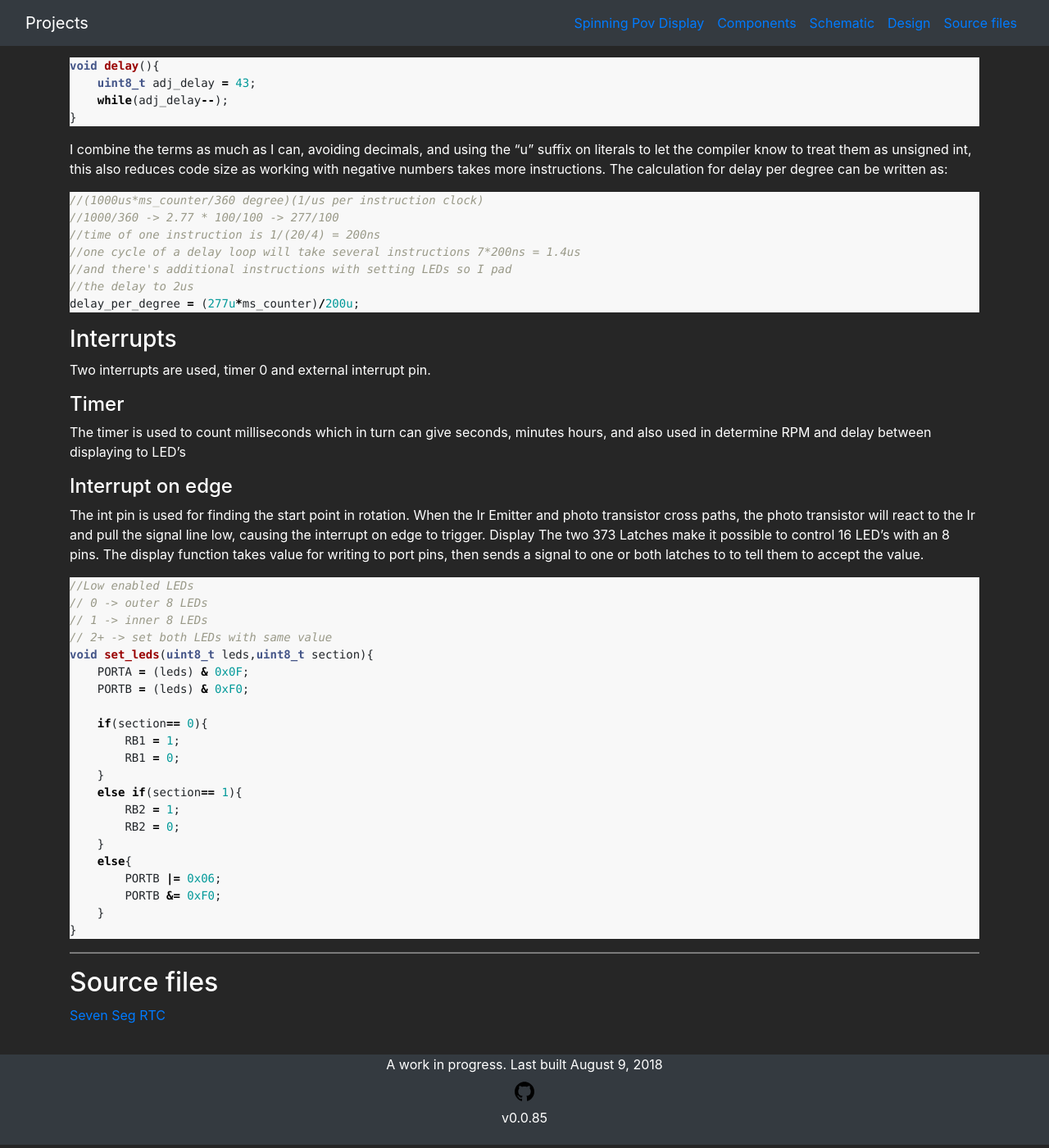
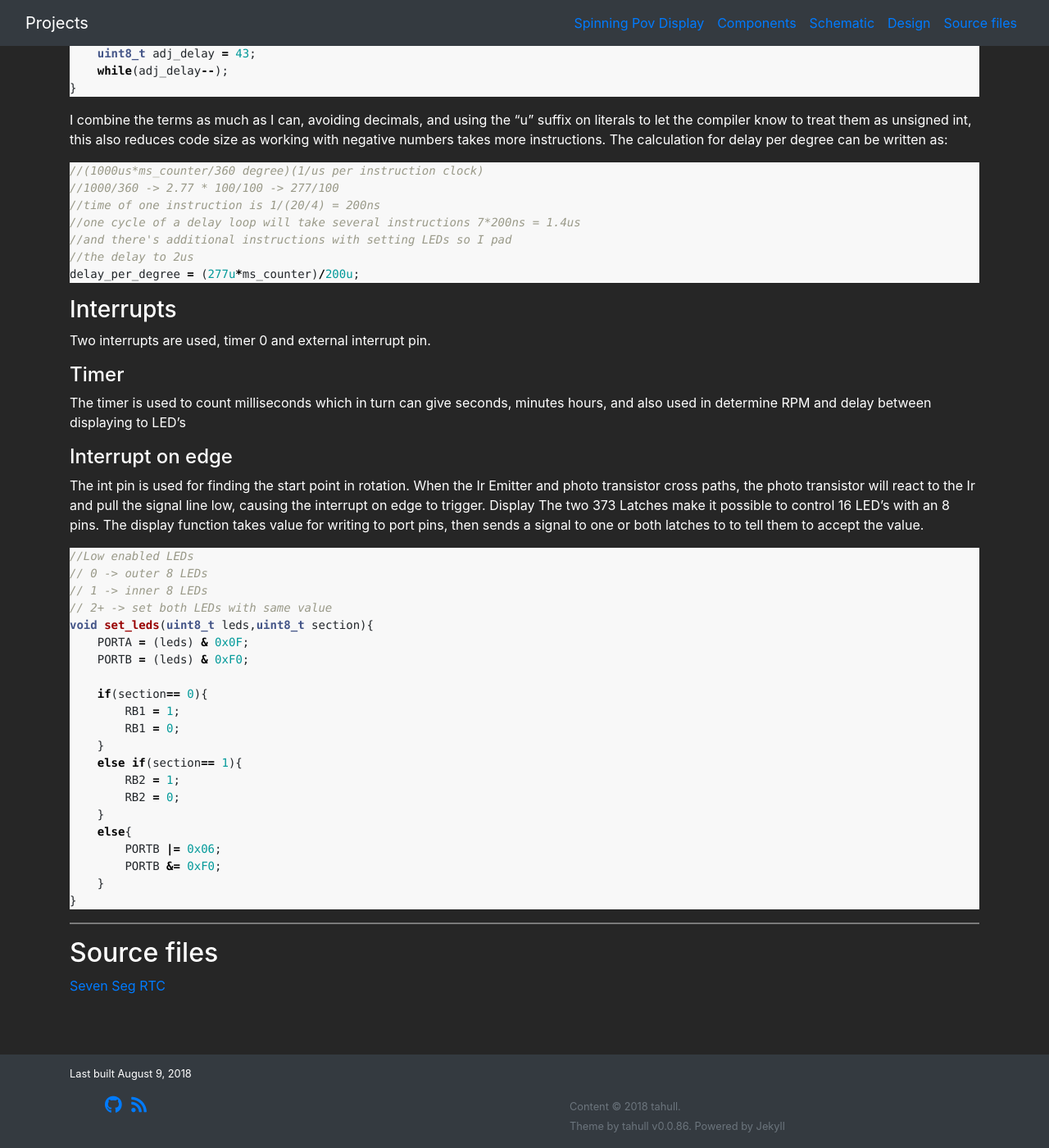
Before and after one commit to tahull/tahull.github.io, a Jekyll site: the page built from _posts/projects/pic/2017-04-12-spinning-pov-display.md, in a window 1280 px wide and 1400 px high, scrolled down 6281 px. Shown: the whole window at 82% size. Built offline with Jekyll 4.4.1, drawn with Linux system fonts in a browser that asks for light colours; nearby versions of some CDN libraries; formulas are drawn with MathJax 3; comment, search, counter and statistics services are not loaded; some of the changed text lies outside the part shown.

Commit message:
test font awesome and change footer

```diff
--- a/_config.yml
+++ b/_config.yml
@@ -9,7 +9,7 @@ repository: tahull/tahull.github.io
 #excerpt_separator: "<!--more-->"
 
 # Custom
-current_version:      0.0.85
+current_version:      0.0.86
 
 # Build settings
 markdown: kramdown
--- a/_includes/footer.html
+++ b/_includes/footer.html
@@ -1,10 +1,36 @@
 
-<footer class="bg-dark">
+<footer class="footer bg-dark">
+  <div class="container">
+    <p><small>Last built {{ site.time | date: "%B %-d, %Y"}}</small></p>
+    <div class="row">
+      <div class="col-sm-6">
+        <ul style="list-style-type:none">
+          <li>
+            <a href="{{ site.github.owner_url }}"><i class="fab fa-fw fa-github fa-lg"></i></a>
+            <a href="{{ '/feed.xml' | relative_url }}"><i class="fas fa-fw fa-rss fa-lg"></i></a>
+          </li>
+        </ul>
+      </div>
+      <div class="col-sm-6">
+        <!-- <span class="text-muted"></span>-->
+        <ul style="list-style-type:none">
+          <li class="text-muted">
+            <small>Content &copy; {{ site.time | date: '%Y' }} {{ site.name | default: site.title }}.</small>
+          </li>
+          <li class="text-muted">
+            <small> Theme by tahull v{{ site.current_version }}. Powered by Jekyll</small>
+          </li>
+        </ul>
+      </div>
+    </div>
+  </div>
+  {% comment %}
   <p class="text-center text-white">
     A work in progress. Last built {{ site.time | date: "%B %-d, %Y"}}
     <br>
-    <a class="nav-link" href="{{ site.github.owner_url }}">
-      <img src="{{ "/images/icons/github.svg" | relative_url }}" width="24px" height="24px"></a>
+    <a href="{{ site.github.owner_url }}"><i class="fab fa-github"></i></a>
     v{{ site.current_version }}
+    Content &copy; {{ site.time | date: '%Y' }} {{ site.name | default: site.title }}.
   </p>
+  {% endcomment %}
 </footer>
--- a/_includes/head.html
+++ b/_includes/head.html
@@ -16,8 +16,12 @@
   <!-- Bootstrap core CSS -->
   <link href="{{ "/dist/bootstrap/css/bootstrap.min.css" | relative_url }}" rel="stylesheet">
 
+  <!-- font awesome -->
+  <link rel="stylesheet" href="https://use.fontawesome.com/releases/v5.2.0/css/all.css" integrity="sha384-hWVjflwFxL6sNzntih27bfxkr27PmbbK/iSvJ+a4+0owXq79v+lsFkW54bOGbiDQ" crossorigin="anonymous">
+
   <!-- Custom styles for this template -->
   <link href="{{ "/css/custom.css" | relative_url }}" rel="stylesheet">
+  <!-- code highlight -->
   <link href="{{ "/css/syntax.css" | relative_url }}" rel="stylesheet">
 
   {% if jekyll.environment == 'production' and site.google_analytics %}
--- a/_includes/navbar.html
+++ b/_includes/navbar.html
@@ -17,9 +17,7 @@
         <!-- github -->
         <li class="nav-item">
           <a class="nav-link" href="{{ site.github.owner_url }}">
-            <img src="{{ "/images/icons/github.svg" | relative_url }}" width="24px" height="24px">
-            {% comment %} github/{{ site.github.owner_name }} {% endcomment %}
-          </a>
+            <i class="fab fa-fw fa-github fa-lg"></i>Github</a>
         </li>
       </ul>
     </div>
--- a/_posts/projects/pic/2017-04-12-spinning-pov-display.md
+++ b/_posts/projects/pic/2017-04-12-spinning-pov-display.md
@@ -14,8 +14,6 @@ use-math: true
   <img src="{{ page.featured-img }}" class="img-fluid mr-3" align="left"/>{% endif %}
 These things are fun to put together and interesting how a single line of LEDs moving fast enough, can trick our eyes into seeing more. This is the effect of Persistence Of Vision.
 
-----
-
 - Displaying RPM
 
 <iframe width="560" height="315" src="https://www.youtube.com/embed/liKahwAPjnU" frameborder="0" allow="autoplay; encrypted-media" allowfullscreen></iframe>
@@ -23,7 +21,6 @@ These things are fun to put together and interesting how a single line of LEDs m
 - Displaying rpm,flower/star, time format
 
 <iframe width="560" height="315" src="https://www.youtube.com/embed/vBU4JvQ9cXI" frameborder="0" allow="autoplay; encrypted-media" allowfullscreen></iframe>
-
 
 ---
 ## Components
@@ -79,17 +76,13 @@ These things are fun to put together and interesting how a single line of LEDs m
 - Output enable (OE) (active low) is tied to ground, this will keep the output side of the latches active and will never go into a high impedance state. The LED's wont change until they're told to change.
 - Latch enable (LE) is active high, and the latch enables for the two 74LS373's are controlled by two more IO pins on the micro controller. The micro controller can activate one latch and set one set of eight LED's, then switch to activate the next latch and set the next set of eight LED's with a different pattern, in effect, controlling 16 independent LED's with eight digital IO ports.
 
-
 #### Ir Emitter and photo transistor
 <img src="/images/projects/pic/spinning-pov/pov-side.png" class="img-fluid" style="float:right;"/>
 Ir emitter pictured, attached to frame. Ir emitter is powered by the fan dc power source, with a current limiting resistor that will be suitable depending on the voltage of the fans supply. Emitter and receiver need to have a meeting point, a point where the Ir emitter will be detected by the photo transistor.
 
-
 #### Balancing
 <img src="/images/projects/pic/spinning-pov/pov-front.png" class="img-fluid mr-3" style="float:left;"/>
 Some balancing was needed. A piece of proto board with some washers taped to it worked. There was still some wobble to it, but much less than without a counter balance.
-
----
 
 ### Software
 The software consists of a few components, interrupts for handling the start position and timer, in-line delay for creating the delay between degrees of rotation, and functions for displaying text/numbers on the spinning display.
--- a/css/custom.css
+++ b/css/custom.css
@@ -2,28 +2,26 @@ html {
   position: relative;
   min-height: 100%;
 }
-
 body {
   background-color:#262626;
   color: white;
   margin-top: 56px;
   padding-bottom: 20px;
-  margin-bottom: 110px;
+  margin-bottom: 150px;
   /*border: 1px solid red;*/
 }
-
 footer {
   position: absolute;
   bottom: 0;
   width: 100%;
-  height: 110px;
+  padding-top: 10px;
+  min-height: 60px;
+  /*height: 100px;*/
 }
-
 hr {
 	background-color: grey;
 	height: 1px;
 }
-
 .jumbotron-hero{
   color:#fff;
   text-align: center;
@@ -34,7 +32,6 @@ hr {
   text-shadow: black 0.3em 0.3em 0.3em;
   height: 400px;
 }
-
 /*project cards*/
 .card-img-wrap {
   overflow: hidden;
@@ -47,13 +44,11 @@ hr {
 .card-img-wrap:hover img {
   transform: scale(1.2);
 }
-
 /* room for paragraph/posts with inline images */
 p, ul{
   overflow:auto;
   /*border: 1px solid red;*/
 }
-
 /* room for navbar/toc */
 h1[id],
 h2[id],
```
Also changed, not shown: other parts of _posts/projects/pic/2017-04-12-spinning-pov-display.md (+1 -1 lines), images/icons/github.svg (deleted).
